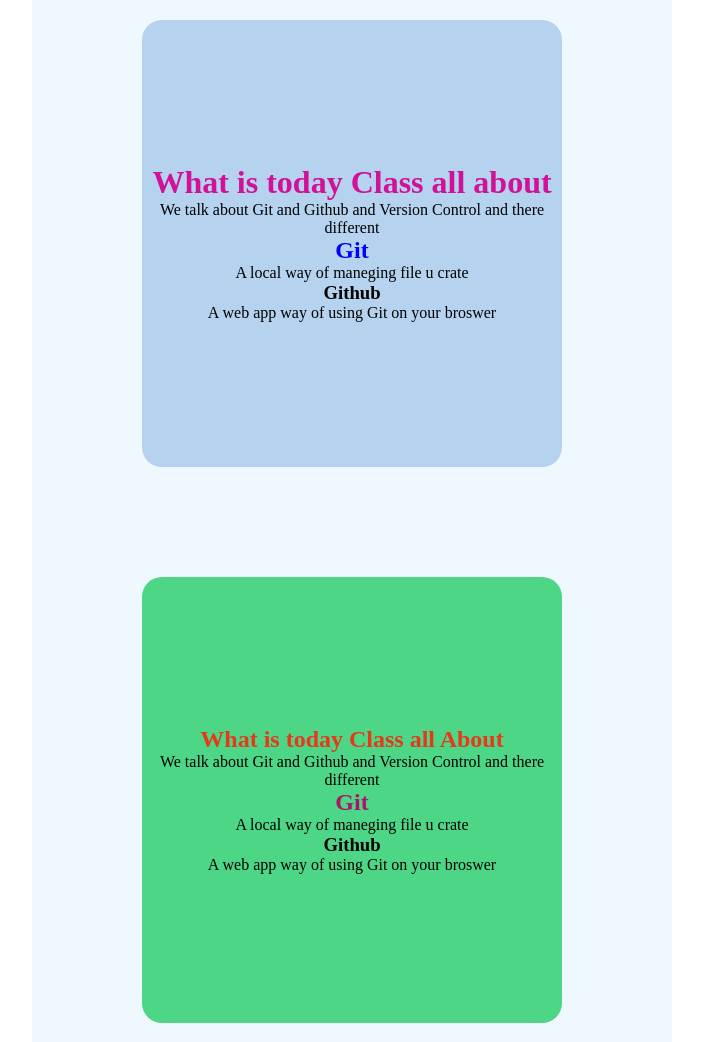
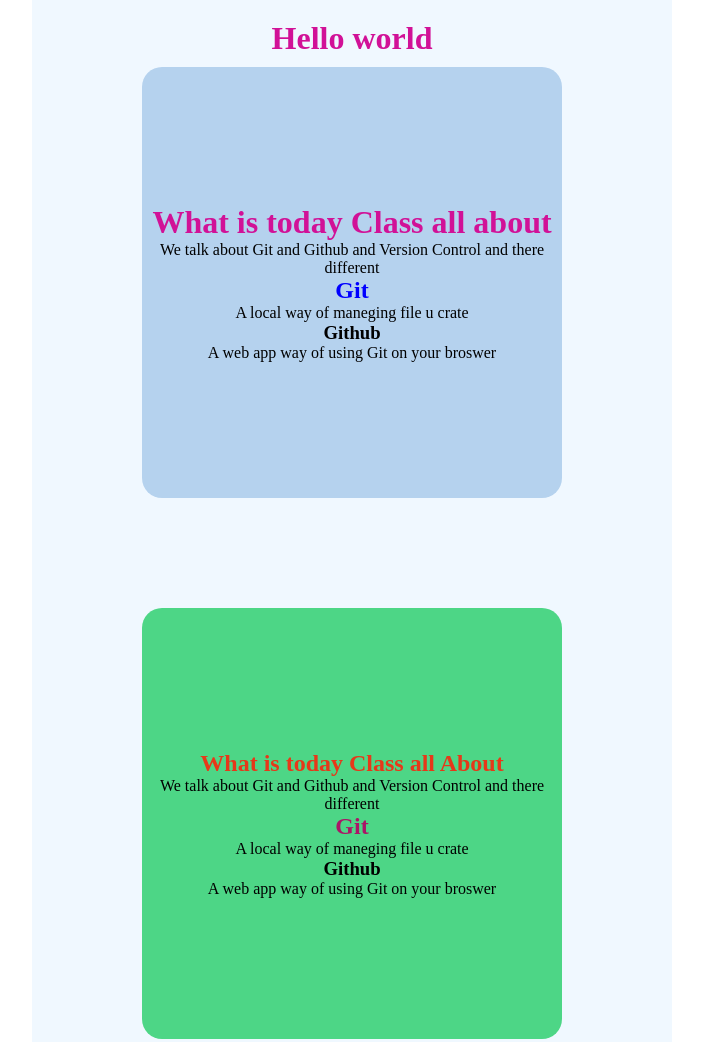
Before and after one commit to charlesraphael63-crypto/Github-3, a website: page index.html in a window 1280 px wide. Shown: the top 1042 px of the page, without its empty margins (288-991 px from the left). Drawn offline with Linux system fonts and the light colour scheme.

Commit message:
i have added a css file

```diff
--- /dev/null
+++ b/index.css
@@ -0,0 +1,4 @@
+*{
+    padding: 0;
+    margin: 0;
+}
--- a/index.html
+++ b/index.html
@@ -8,6 +8,7 @@
 </head>
 <body>
     <main>
+        <h1>Hello world</h1>
     <div>
         <h1>What is today Class all about</h1>
         <p>We talk about Git and Github and Version Control and there different</p>
@@ -35,6 +36,7 @@
         <h3>Github</h3>
         <p>A web app way of using Git on your broswer</p>
     </footer>
+
     </main>
 </body>
 </html>
```
